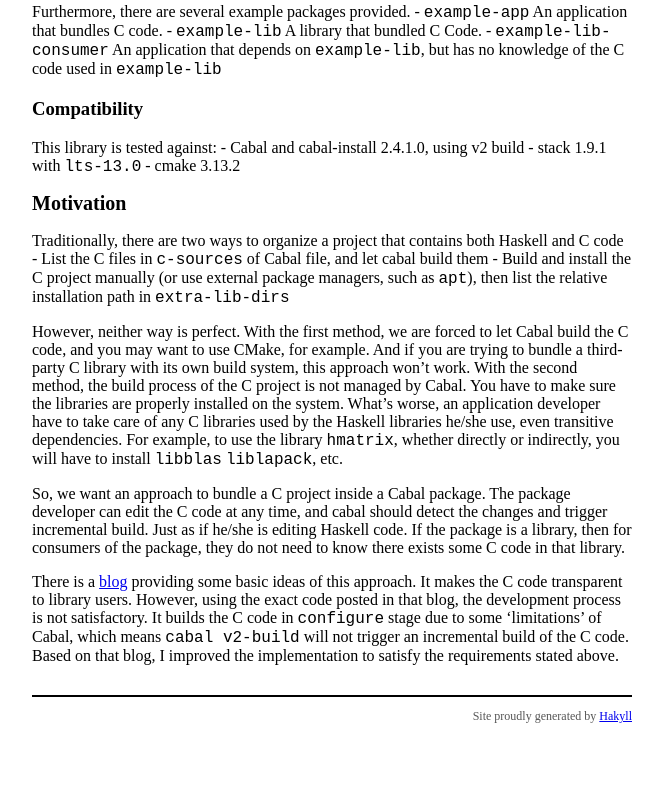
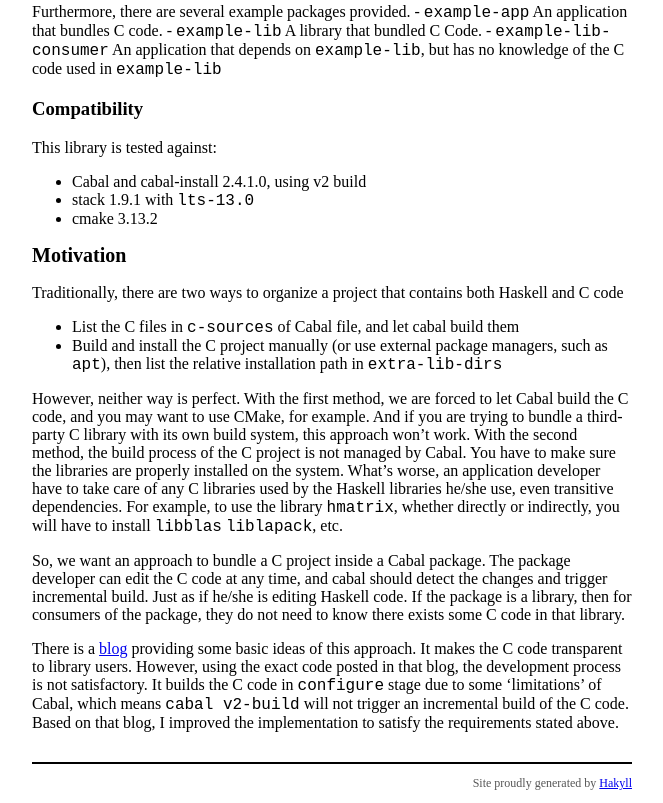
Before and after one commit to kokobd/isumif.github.io, a plain HTML site: page posts/haskell/2019-02-03-announcing-cabal-bundle-clib.html in a window 1280 px wide. Shown: the part 808-1611 px from the top of the page, without its empty margins (308-971 px from the left). Before the commit the page ends 1544 px from the top, so only its background shows below. Drawn offline with Linux system fonts and the light colour scheme.

Commit message:
Publish.

```diff
--- a/posts/haskell/2019-02-03-announcing-cabal-bundle-clib.html
+++ b/posts/haskell/2019-02-03-announcing-cabal-bundle-clib.html
@@ -53,9 +53,18 @@
 <p>The library is extensible. You can write your own builder if your C project doesn’t use CMake, or has some complex build process. The provided <code>simpleCMakeBuilder</code> is a good example to get started.</p>
 <p>Furthermore, there are several example packages provided. - <code>example-app</code> An application that bundles C code. - <code>example-lib</code> A library that bundled C Code. - <code>example-lib-consumer</code> An application that depends on <code>example-lib</code>, but has no knowledge of the C code used in <code>example-lib</code></p>
 <h3 id="compatibility">Compatibility</h3>
-<p>This library is tested against: - Cabal and cabal-install 2.4.1.0, using v2 build - stack 1.9.1 with <code>lts-13.0</code> - cmake 3.13.2</p>
+<p>This library is tested against:</p>
+<ul>
+<li>Cabal and cabal-install 2.4.1.0, using v2 build</li>
+<li>stack 1.9.1 with <code>lts-13.0</code></li>
+<li>cmake 3.13.2</li>
+</ul>
 <h2 id="motivation">Motivation</h2>
-<p>Traditionally, there are two ways to organize a project that contains both Haskell and C code - List the C files in <code>c-sources</code> of Cabal file, and let cabal build them - Build and install the C project manually (or use external package managers, such as <code>apt</code>), then list the relative installation path in <code>extra-lib-dirs</code></p>
+<p>Traditionally, there are two ways to organize a project that contains both Haskell and C code</p>
+<ul>
+<li>List the C files in <code>c-sources</code> of Cabal file, and let cabal build them</li>
+<li>Build and install the C project manually (or use external package managers, such as <code>apt</code>), then list the relative installation path in <code>extra-lib-dirs</code></li>
+</ul>
 <p>However, neither way is perfect. With the first method, we are forced to let Cabal build the C code, and you may want to use CMake, for example. And if you are trying to bundle a third-party C library with its own build system, this approach won’t work. With the second method, the build process of the C project is not managed by Cabal. You have to make sure the libraries are properly installed on the system. What’s worse, an application developer have to take care of any C libraries used by the Haskell libraries he/she use, even transitive dependencies. For example, to use the library <code>hmatrix</code>, whether directly or indirectly, you will have to install <code>libblas</code> <code>liblapack</code>, etc.</p>
 <p>So, we want an approach to bundle a C project inside a Cabal package. The package developer can edit the C code at any time, and cabal should detect the changes and trigger incremental build. Just as if he/she is editing Haskell code. If the package is a library, then for consumers of the package, they do not need to know there exists some C code in that library.</p>
 <p>There is a <a href="https://codinginfinity.me/post/2015-04-18/haskell_and_cpp">blog</a> providing some basic ideas of this approach. It makes the C code transparent to library users. However, using the exact code posted in that blog, the development process is not satisfactory. It builds the C code in <code>configure</code> stage due to some ‘limitations’ of Cabal, which means <code>cabal v2-build</code> will not trigger an incremental build of the C code. Based on that blog, I improved the implementation to satisfy the requirements stated above.</p>
```
